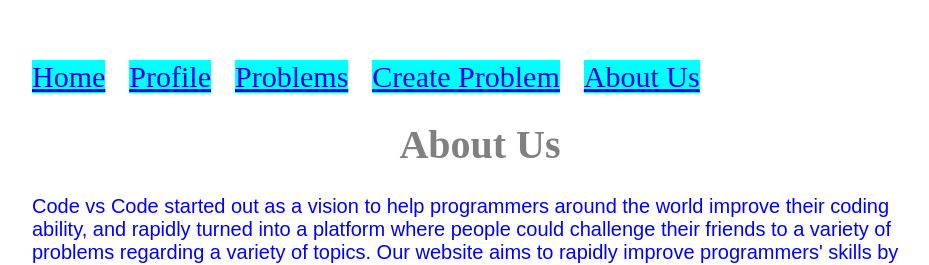
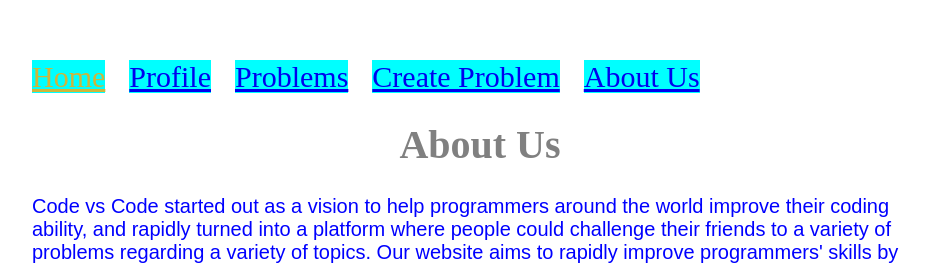
Before and after one commit to rramakrishnan246/rramakrishnan246.github.io, a Jekyll site: the page built from about.html, in a window 1280 px wide. Shown: the top 265 px of the page, without its empty margins (160-1089 px from the left). Built offline with Jekyll 4.4.1, drawn with Linux system fonts in a browser that asks for light colours.

Commit message:
Update default.html

```diff
--- a/_layouts/default.html
+++ b/_layouts/default.html
@@ -8,7 +8,7 @@
 		<body>
 			<nav>
 	    		<ul>
-	        		<li style="color: #CFB53B"><a href="/">Home</a></li>
+	        		<li><a style="color: #CFB53B" href="/">Home</a></li>
 		        	<li><a href="/Profile">Profile</a></li>
 				<li><a href="/Problems">Problems</a></li>
 	        		<li><a href="/Create">Create Problem</a></li>
```
